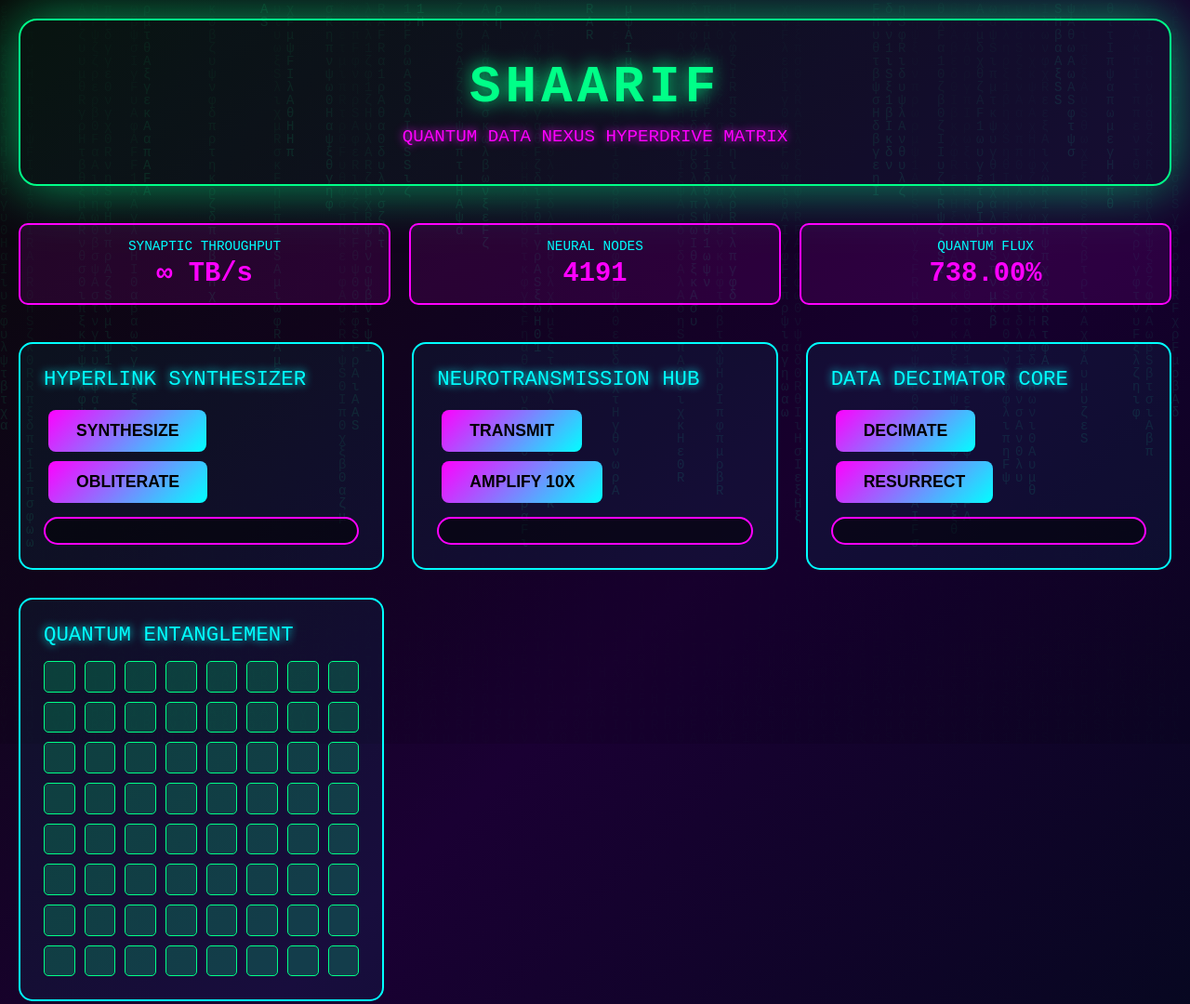
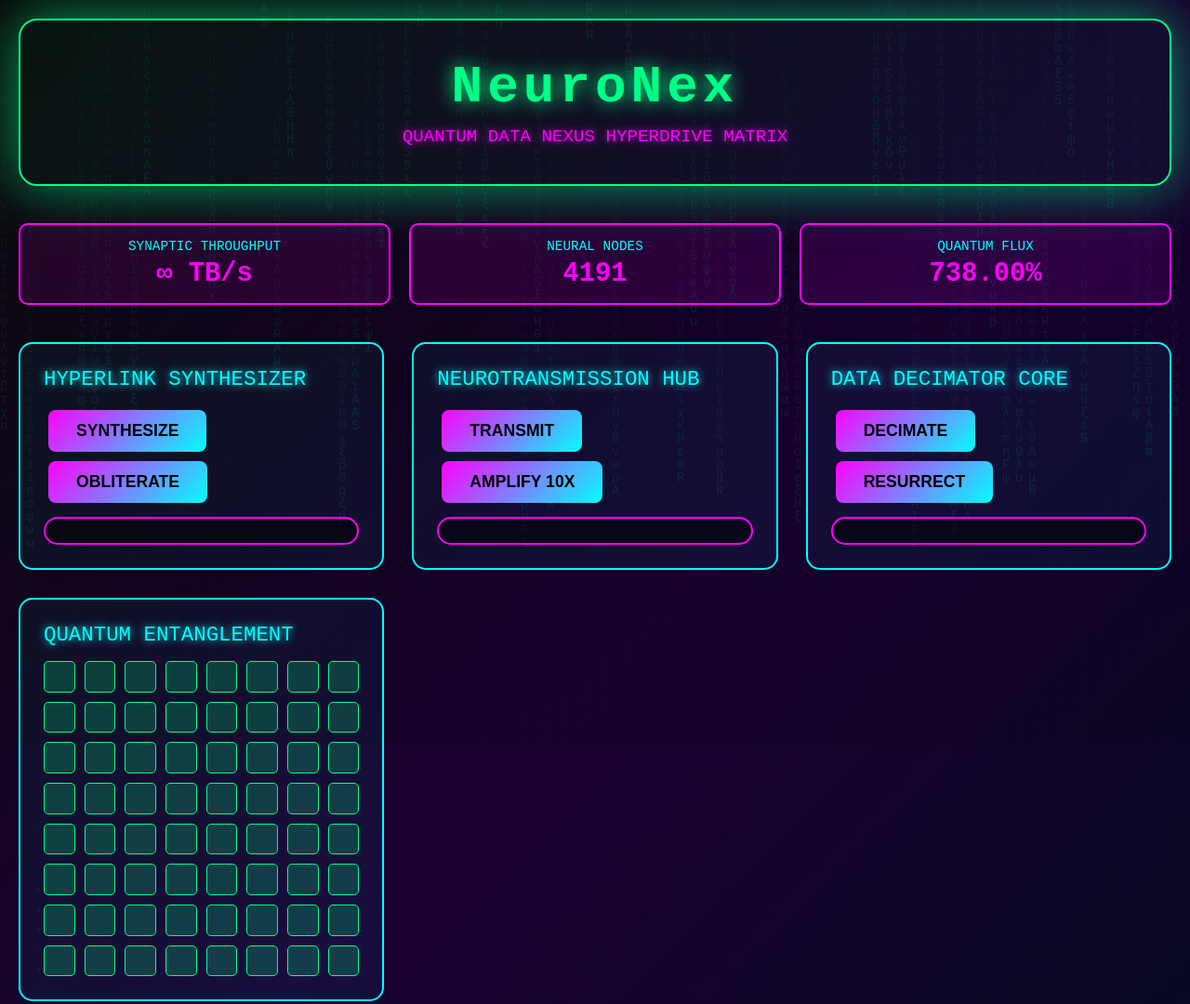
Before and after one commit to zyrox-xd/EasyHindiNotes, a plain HTML site: page index.html in a window 1280 px wide. Shown: the top 1080 px of the page at 93% size. Drawn offline with Linux system fonts and the light colour scheme.

Commit message:
first commit

```diff
--- a/index.html
+++ b/index.html
@@ -235,7 +235,8 @@
 
     <div class="container">
         <div class="header">
-            <h1>SHAARIF</h1>
+            <h1>NeuroNex
+            </h1>
             <div class="subtitle">QUANTUM DATA NEXUS HYPERDRIVE MATRIX</div>
         </div>
 
```
